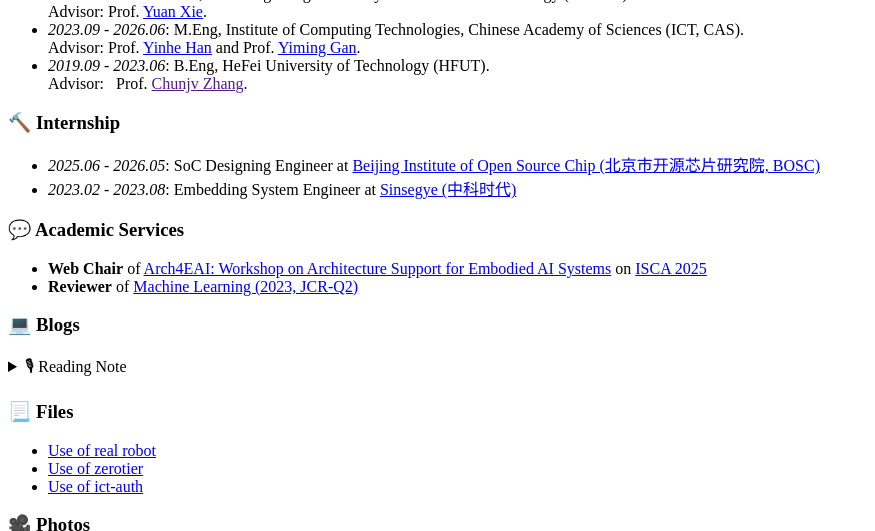
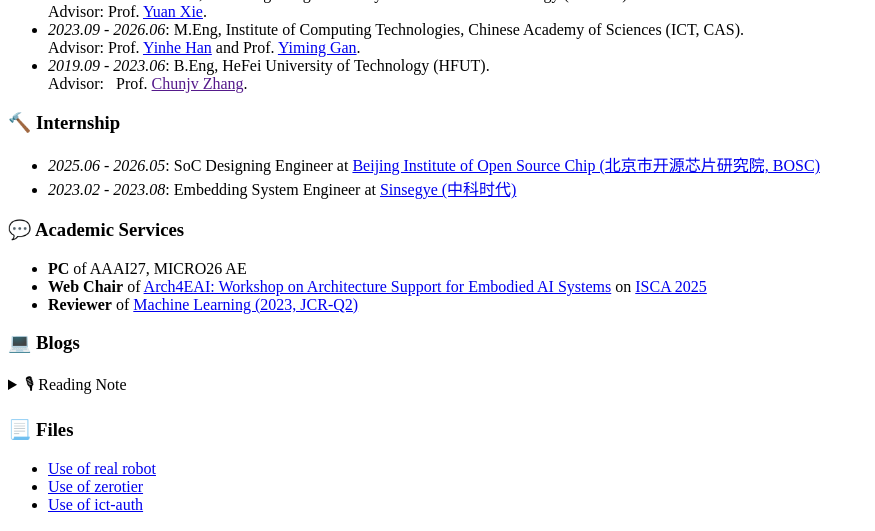
Before and after one commit to sun123-cmd/sun123-cmd.github.io, a Jekyll site: the page built from _pages/includes/blogs.md, in a window 1280 px wide and 900 px high, scrolled down 496 px, cut to the strip 0-531 px from the top of the window. Shown: the whole strip, without its empty margins (0-875 px from the left). Built offline with Jekyll 4.4.1, drawn with Linux system fonts in a browser that asks for light colours; our own code applies the rules of GitHub Pages for plain Markdown files.

Commit message:
Add academic services and roles to blogs.md

```diff
--- a/_pages/includes/blogs.md
+++ b/_pages/includes/blogs.md
@@ -11,6 +11,7 @@
 - *2023.02 - 2023.08*:  Embedding System Engineer at [Sinsegye (中科时代)](https://www.sinsegye.com/)
 
 # 💬 Academic Services
+- **PC** of AAAI27, MICRO26 AE
 - **Web Chair** of [Arch4EAI: Workshop on Architecture Support for Embodied AI Systems](https://arch4eai.github.io/) on [ISCA 2025](https://iscaconf.org/isca2025/)
 - **Reviewer** of [Machine Learning (2023, JCR-Q2)](https://link.springer.com/journal/10994/submission-guidelines?gad_source=1&gad_campaignid=22686152878&gbraid=0AAAAApcoa0aRQUoulQOfqd2_zg9F0sZZw&gclid=Cj0KCQjw5JXFBhCrARIsAL1ckPsPI9b8bhaJxwHdSPtOIJ7RhZWpTftfxdIP1cBDYZuZ5QtUNgeeFQEaAqHVEALw_wcB)
 
```
